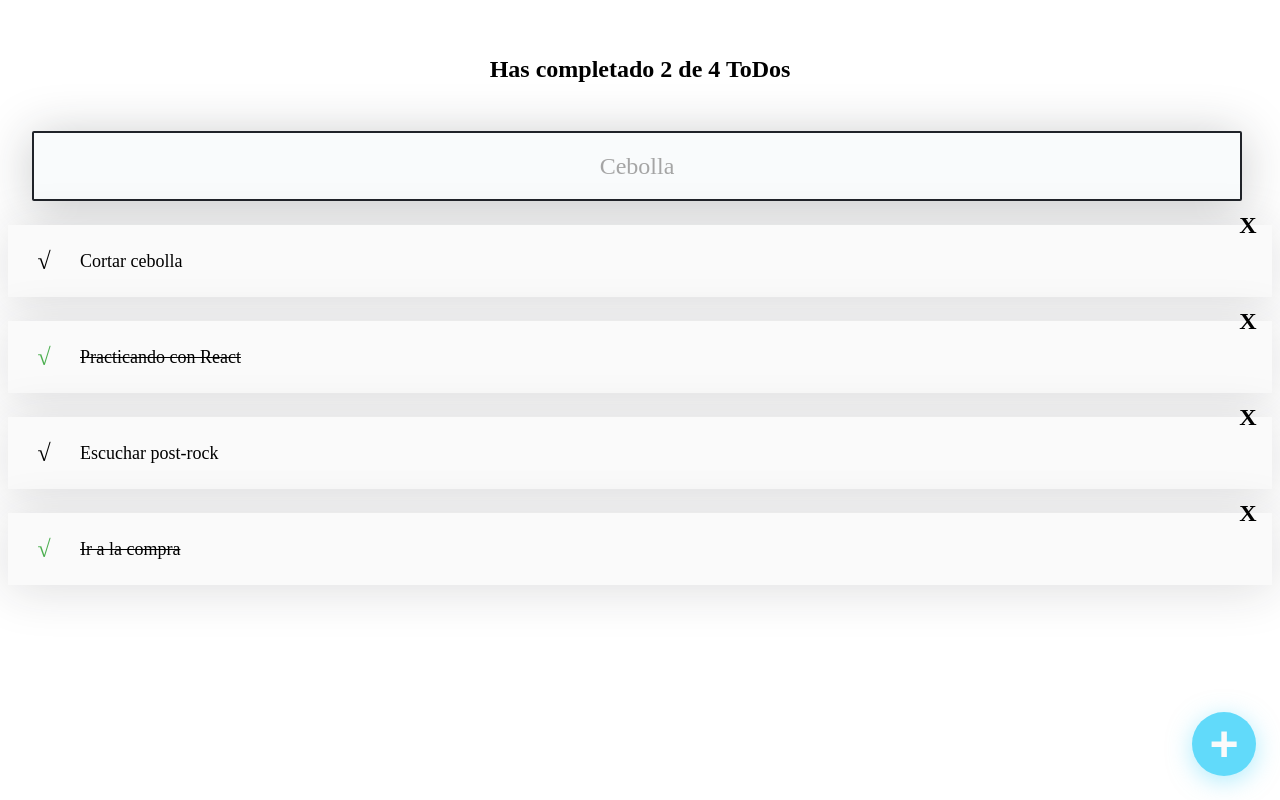
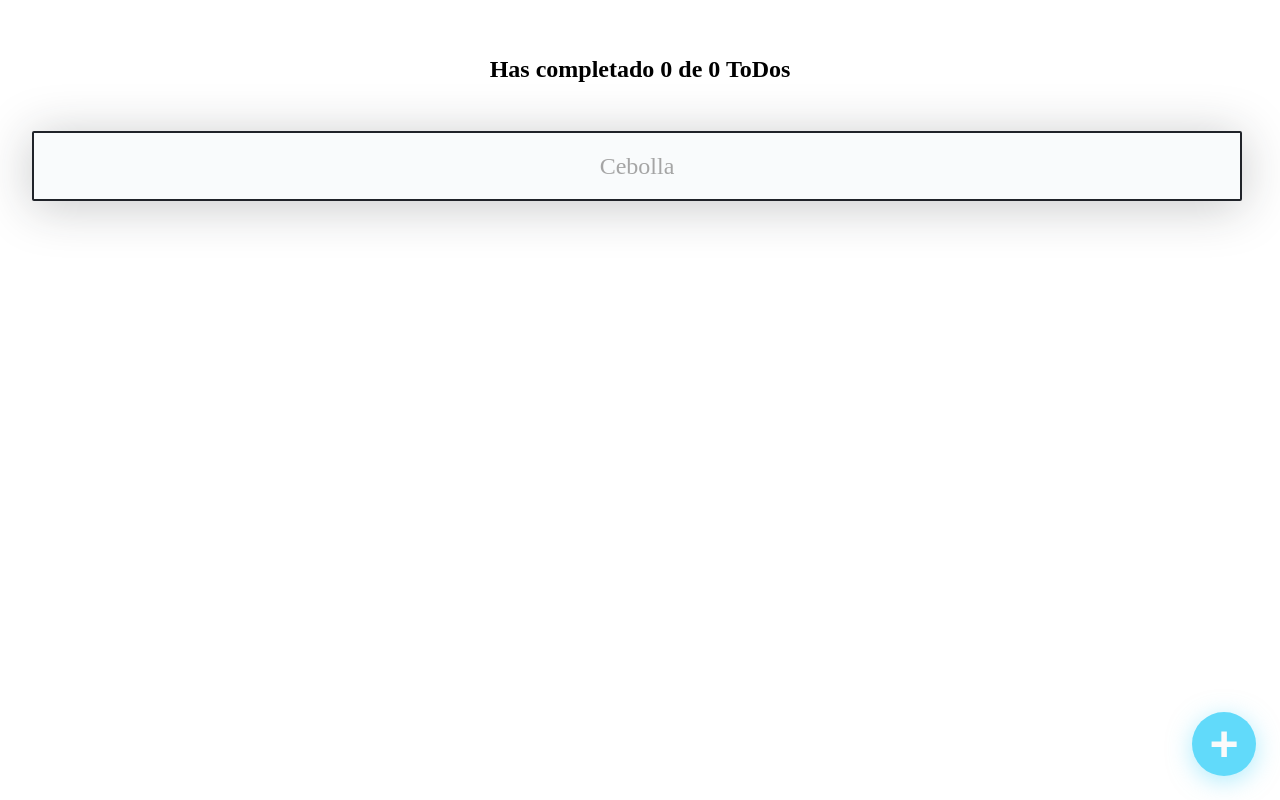
Before and after one commit to llinagz/proyecto-ToDo-react, a React (Create React App) app: page / in a window 1280 px wide. Built offline with nearby package versions, Linux system fonts and the light colour scheme.

Commit message:
Uso del hook personalizado useLocalStorrage para guardar informacion en el navegador. Refactorizacion de partes del codigo.

```diff
--- a/src/Components/App/App.js
+++ b/src/Components/App/App.js
@@ -1,17 +1,18 @@
 import React from "react";
 import {AppUI} from './AppUI'
-//import './App.css';
+import { useLocalStorage } from "../../Hooks/useLocalStorage";
 
-const defaultTodos = [
-  {text: 'Cortar cebolla', completed: false},
-  {text: 'Practicando con React', completed: true},
-  {text: 'Escuchar post-rock', completed: false},
-  {text: 'Ir a la compra', completed: true}
-]
+// const defaultTodos = [
+//   {text: 'Cortar cebolla', completed: false},
+//   {text: 'Practicando con React', completed: true},
+//   {text: 'Escuchar post-rock', completed: false},
+//   {text: 'Ir a la compra', completed: true}
+// ]
 
 function App() {
   //Estado inicial de TODOs
-  const [todos, setTodos] = React.useState(defaultTodos);
+  //Desestructuramos los datos que retornamos de nuestro custom hook, y le pasamos los argumentos que necesitamos (nombre y estado inicial)
+  const [todos, saveTodos] = useLocalStorage('TODOS_V1', []);
   //Filtrar
   const [searchValue, setSearchValue] = React.useState('');
   //Cantidad de TODOs completados. ! es falso, !! falso es verdadero
@@ -46,7 +47,7 @@
     //   text: todos[todoIndex].text,
     //   completed: true,
     // }
-    setTodos(newTodos);
+    saveTodos(newTodos);
   }
 
   const deleteTodo = (text) => {
@@ -56,7 +57,7 @@
     const newTodos = [...todos];
     //Enviamos dos argumentos, el index (la posicion donde vamos a empezar a cortar) cuanto queremos cortar
     newTodos.splice(todoIndex, 1);
-    setTodos(newTodos);
+    saveTodos(newTodos);
   }
 
   //Cuando los usuarios no escriban nada, mostraremos todos los ToDos, pero cuando escriban algo solo mostraremos los que complan esa condicion de busqueda, el filter que hicimos.
--- a/src/Components/App/AppUI.js
+++ b/src/Components/App/AppUI.js
@@ -1,5 +1,4 @@
 import React from 'react';
-
 import { TodoCounter } from "../TodoCounter/TodoCounter";
 import { TodoSearch } from "../TodoSearch/TodoSearch";
 import { TodoList } from "../TodoList/TodoList";
--- /dev/null
+++ b/src/Hooks/useLocalStorage.js
@@ -0,0 +1,35 @@
+import React from 'react';
+
+// Recibimos como parámetros el nombre y el estado inicial de nuestro item.
+function useLocalStorage(itemName, initialValue) {
+    // Guardamos nuestro item en una constante
+    const localStorageItem = localStorage.getItem(itemName);
+    let parsedItem;
+
+    // Utilizamos la lógica que teníamos, pero ahora con las variables y parámentros nuevos
+    if (!localStorageItem) {
+      localStorage.setItem(itemName, JSON.stringify(initialValue));
+      parsedItem = initialValue;
+    } else {
+      parsedItem = JSON.parse(localStorageItem);
+    }
+
+    //¡Podemos utilizar otros hooks dentro de nuestros propios Custoom Hooks!
+    //Creamos una variable de estado para guardar el item parseado y una función para actualizarla usando useState
+    const [item, setItem] = React.useState(parsedItem);
+
+    // Actualizamos la función para guardar nuestro item con las nuevas variables y parámetros como en nuestro estado con react
+    const saveItem = (newItem) => {
+      const stringifiedItem = JSON.stringify(newItem);
+      localStorage.setItem(itemName, stringifiedItem);
+      setItem(newItem);
+    };
+
+    // Regresamos los datos que necesitamos. Recibimos, y actualizamos. El item, que sería el item parseado y la información nueva.
+    return [
+      item,
+      saveItem,
+    ];
+}
+
+export {useLocalStorage};
```
